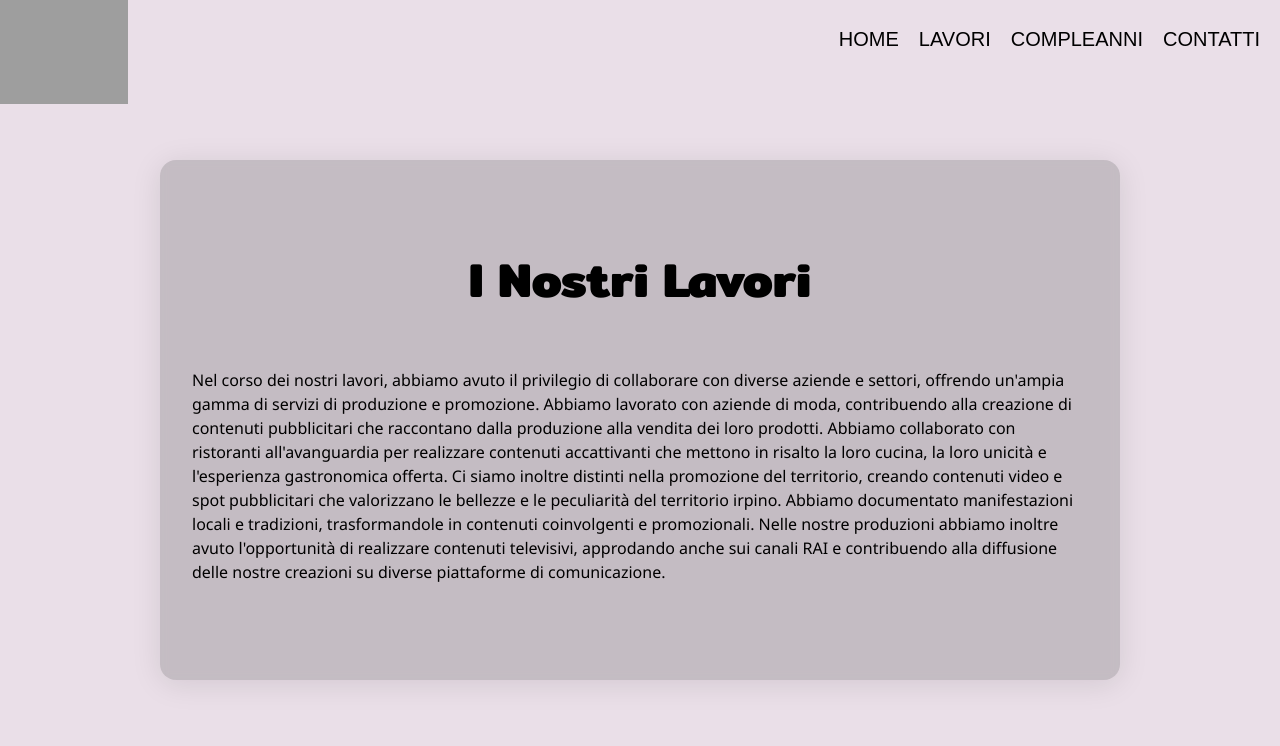
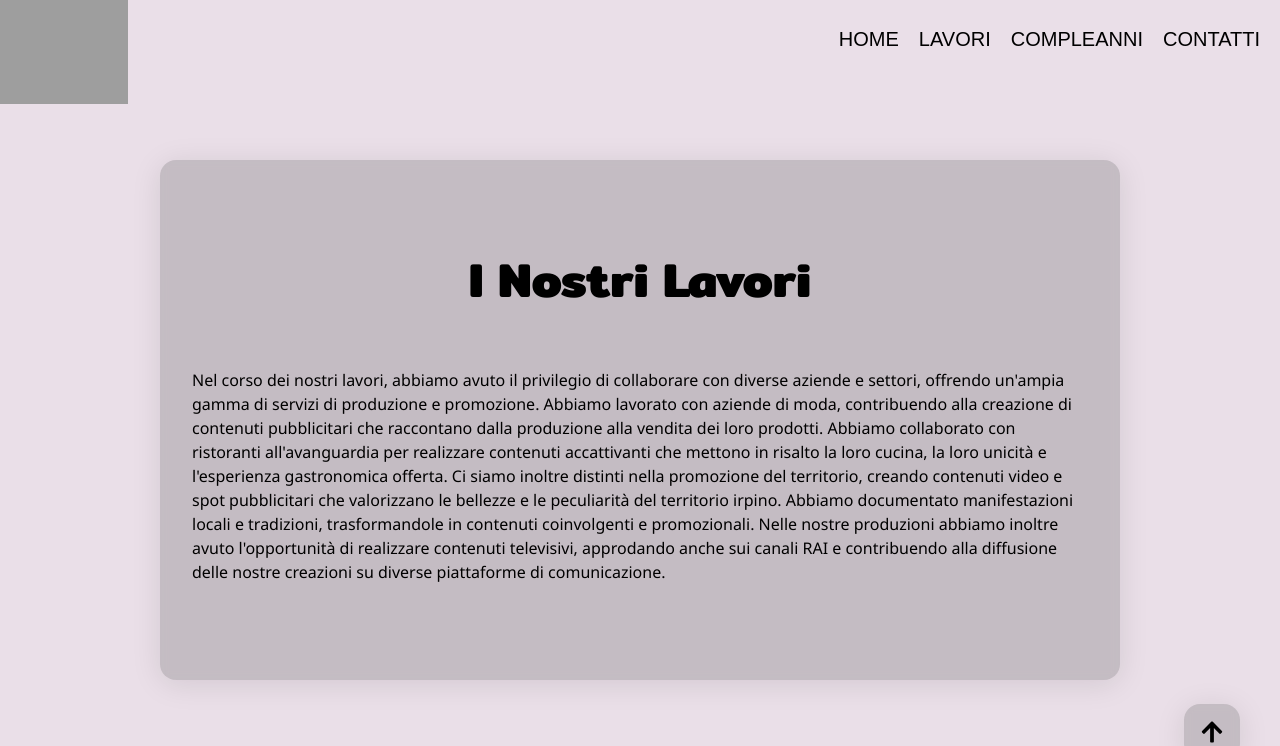
Before and after one commit to NotReallyEight/fotografi-frame-website, a Next.js app: page /works in a window 1280 px wide. Shown: the top 746 px of the page. Built offline with nearby package versions, Linux system fonts and the light colour scheme; grey boxes are pictures that could not be loaded; a web font is replaced by a local one.

Commit message:
feat: add ScrollToTopButton to /birthdays and /works

```diff
--- a/src/app/birthdays/page.tsx
+++ b/src/app/birthdays/page.tsx
@@ -4,10 +4,11 @@ import type { StaticImageData } from "next/image";
 import type { Metadata } from "next";
 import Carousel from "@/components/Carousel";
 import Image from "next/image";
-import Section from "@/components/Birthdays/section";
+import Section from "@/components/Birthdays/Section";
 import YouTubeEmbed from "@/components/YouTubeEmbed";
 import Link from "next/link";
 import Footer from "@/components/Footer";
+import ScrollToTopButton from "@/components/ScrollToTopButton";
 
 // Next.js automatically updates metadata using this export.
 // eslint-disable-next-line react-refresh/only-export-components
@@ -75,6 +76,7 @@ export default function Birthdays() {
   return (
     <main className="flex h-[100dvh] flex-col bg-primaryLight dark:bg-primaryDark">
       <Navbar />
+      <ScrollToTopButton />
 
       <div className="mx-auto mt-[10dvh]">
         <Carousel
--- a/src/app/page.tsx
+++ b/src/app/page.tsx
@@ -24,7 +24,7 @@ export default function Home() {
   return (
     <main className="flex h-[100dvh] snap-y snap-mandatory snap-always flex-col overflow-y-scroll scroll-smooth">
       <Navbar />
-      <ScrollToTopButton />
+      <ScrollToTopButton isHome />
       <div
         className="relative z-30 min-h-[100dvh] w-full snap-center"
         id="frame"
--- a/src/app/works/page.tsx
+++ b/src/app/works/page.tsx
@@ -5,6 +5,7 @@ import images from "@/utils/images";
 import Image from "next/image";
 import type { Metadata } from "next";
 import Footer from "@/components/Footer";
+import ScrollToTopButton from "@/components/ScrollToTopButton";
 
 // Next.js automatically updates metadata using this export.
 // eslint-disable-next-line react-refresh/only-export-components
@@ -19,6 +20,7 @@ export default function Works() {
   return (
     <main className="flex h-[100dvh] flex-col bg-primaryLight dark:bg-primaryDark">
       <Navbar />
+      <ScrollToTopButton />
 
       {/* Introduction */}
       <OurWorks />
--- a/src/components/Birthdays/section.tsx
+++ b/src/components/Birthdays/Section.tsx
@@ -12,7 +12,7 @@ type Props = {
 const Section: React.FC<Props> = (props) => (
   <>
     <div className="md:glassmorph glassmorph-padding mx-auto mt-[10dvh] flex flex-col items-center justify-center md:max-w-[80dvw]">
-      <div className="font-family-header mb-[5dvh] text-2xl md:text-5xl">
+      <div className="font-family-header mb-[5dvh] text-center text-2xl md:text-5xl">
         {props.title}
       </div>
       <div className="font-family-regular text-center text-xs md:text-base">
--- a/src/components/ScrollToTopButton.tsx
+++ b/src/components/ScrollToTopButton.tsx
@@ -1,15 +1,36 @@
 "use client";
 
 import Link from "next/link";
+import React from "react";
 import { FaArrowUp } from "react-icons/fa";
 
-const ScrollToTopButton = () => (
-  <Link
-    href="/#frame"
-    className="glassmorph absolute bottom-10 right-10 z-20 p-4"
-  >
-    <FaArrowUp size="1.5rem" />
-  </Link>
+type Props = {
+  isHome?: boolean;
+};
+
+const ScrollToTopButton: React.FC<Props> = (props) => (
+  <>
+    {props.isHome ?? false ? (
+      <Link
+        href="/#frame"
+        className="glassmorph fixed bottom-10 right-10 z-20 p-4"
+      >
+        <FaArrowUp size="1.5rem" />
+      </Link>
+    ) : (
+      <div
+        onClick={() => {
+          window.scrollTo({
+            top: 0,
+            behavior: "smooth",
+          });
+        }}
+        className="glassmorph fixed bottom-10 right-10 z-20 cursor-pointer p-4"
+      >
+        <FaArrowUp size="1.5rem" />
+      </div>
+    )}
+  </>
 );
 
 export default ScrollToTopButton;
```
